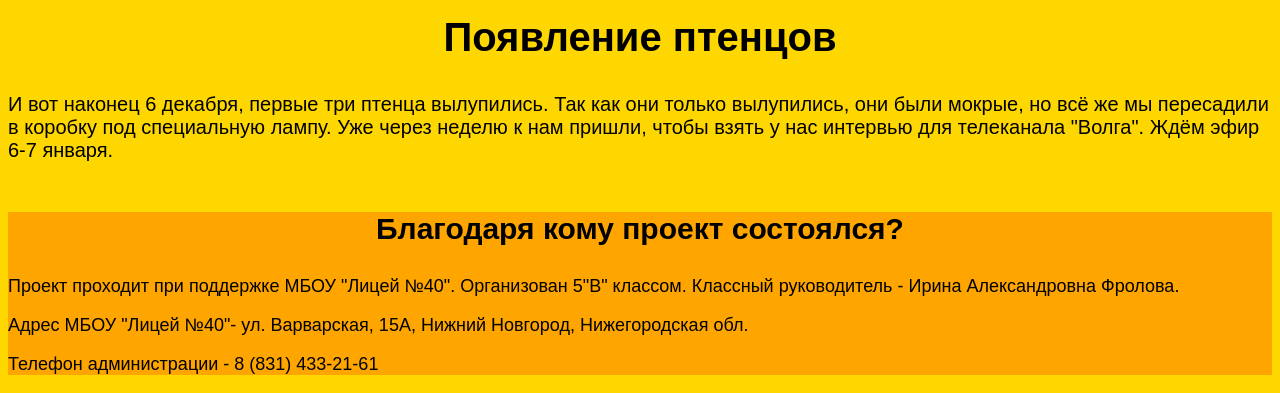
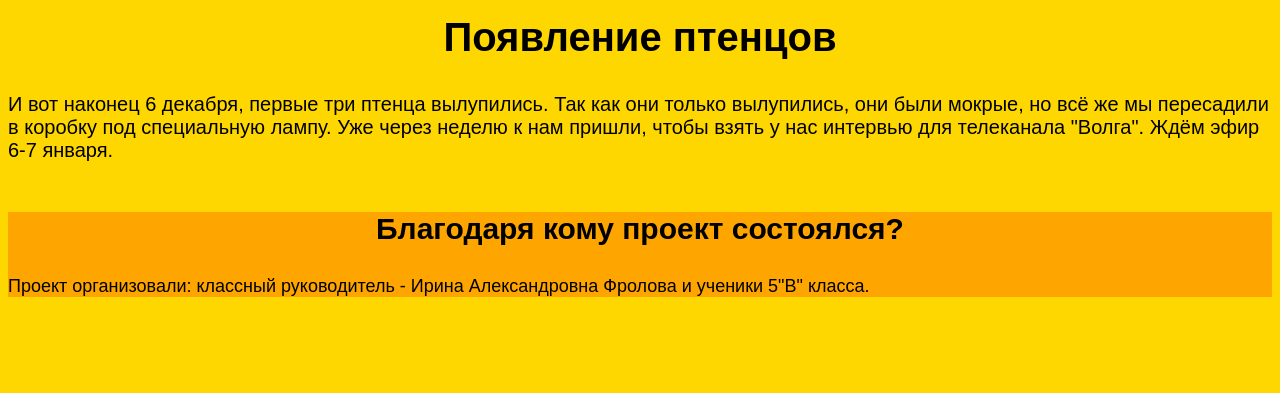
Before and after one commit to ilimaltsev/Veselaya_semeyka, a plain HTML site: page index.html in a window 1280 px wide. Shown: the part 900-1293 px from the top of the page. After the commit the page ends 1215 px from the top, so only its background shows below. Drawn offline with Linux system fonts and the light colour scheme.

Commit message:
Update index.html

```diff
--- a/index.html
+++ b/index.html
@@ -33,9 +33,7 @@
         </main>
         <footer style="background-color:orange;">
             <h3 style="text-align:center; font-size:30px">Благодаря кому проект состоялся?</h3>
-            <p style="font-size:18px">Проект проходит при поддержке МБОУ "Лицей №40". Организован 5"В" классом. Классный руководитель - Ирина Александровна Фролова.</p>
-            <p style="font-size:18px">Адрес МБОУ "Лицей №40"- ул. Варварская, 15А, Нижний Новгород, Нижегородская обл.</p>
-            <p style="font-size:18px">Телефон администрации - 8 (831) 433-21-61</p>
+            <p style="font-size:18px">Проект организовали: классный руководитель - Ирина Александровна Фролова и ученики 5"В" класса.</p>
         </footer>
     </body>
 </html>
```
